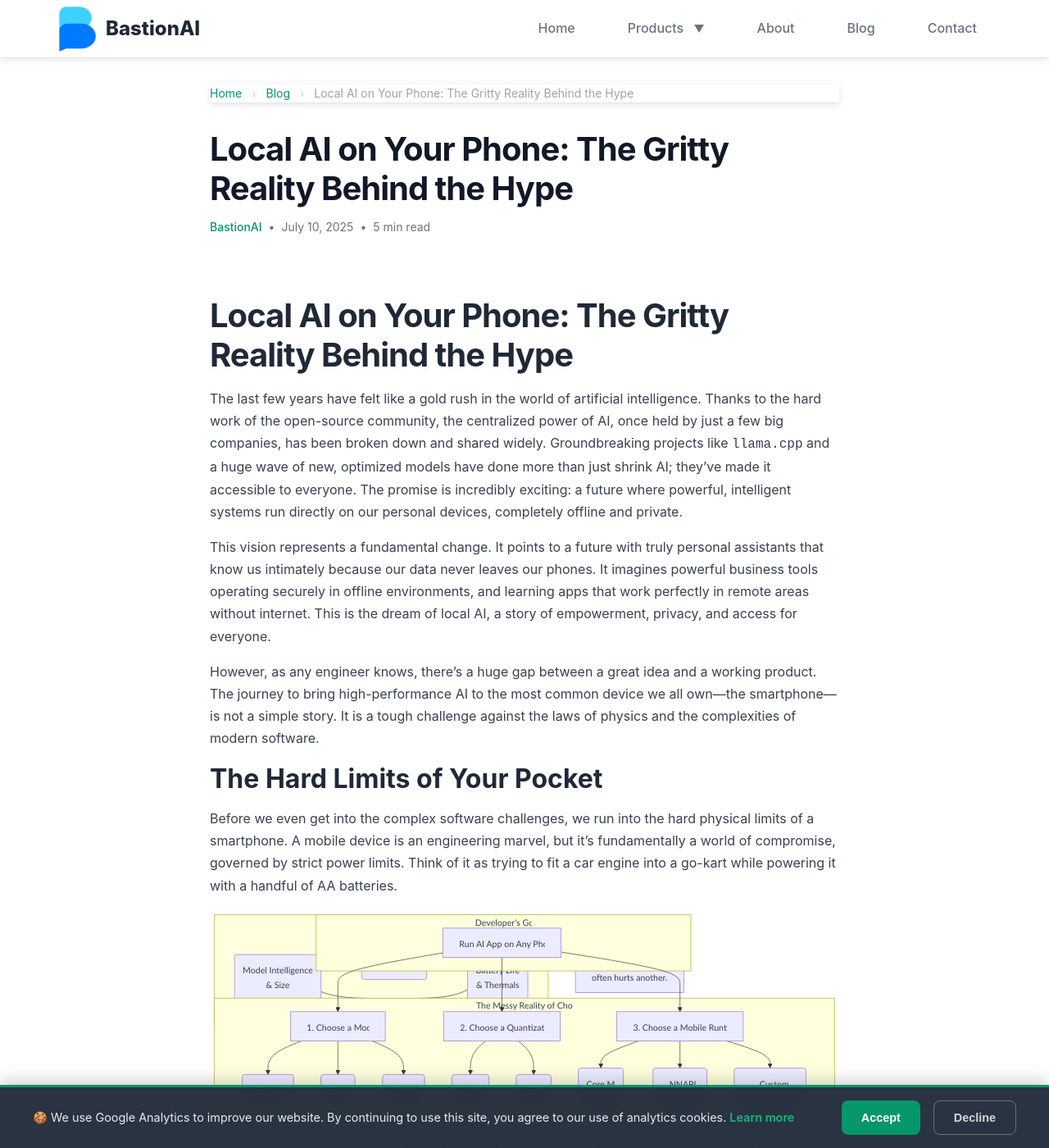
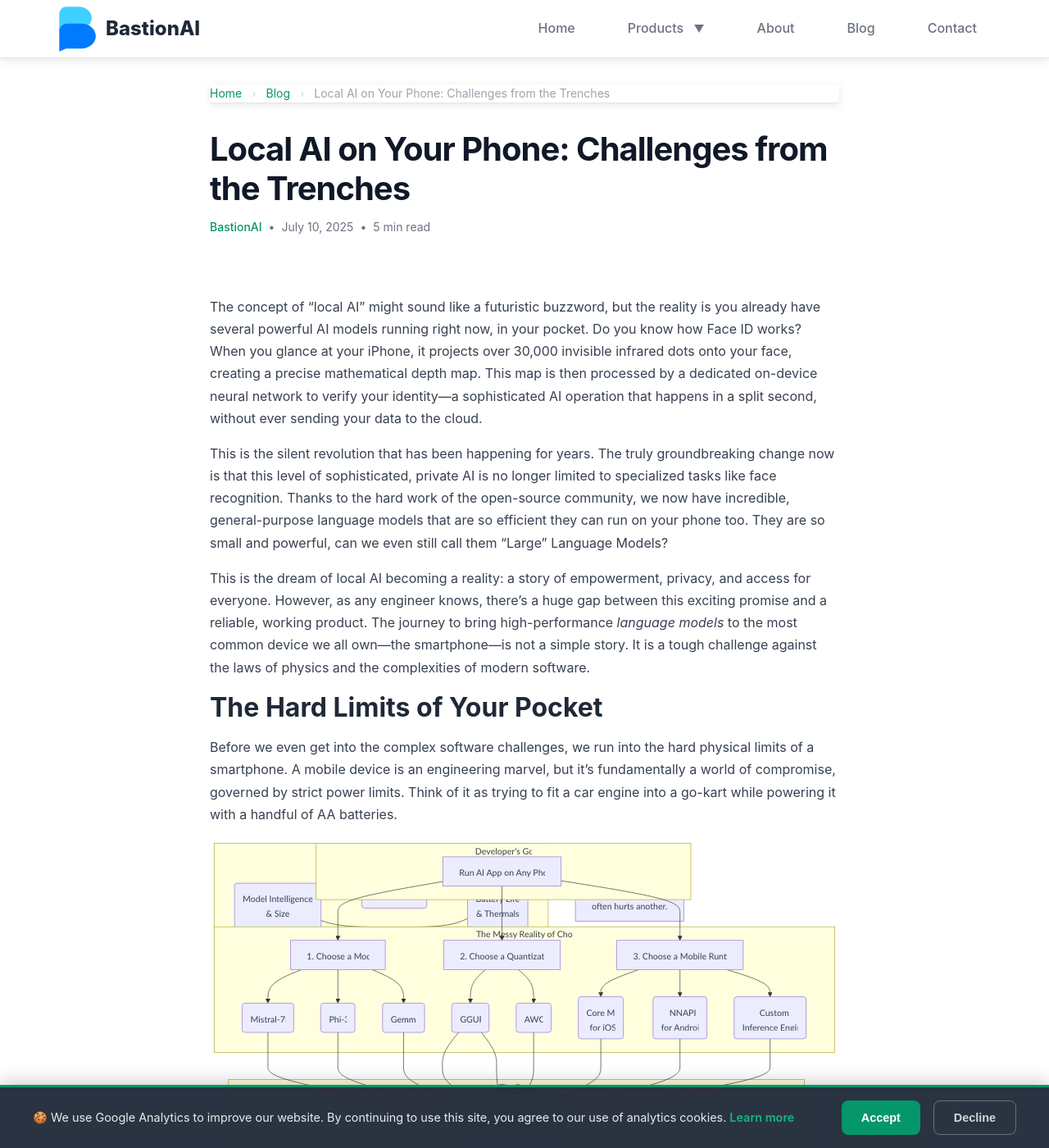
Before and after one commit to BastionAI/bastionai.github.io, a Jekyll site: the page built from _posts/2025-07-10-challenges-local-ai-mobile.md, in a window 1280 px wide and 1400 px high. Shown: the whole window at 82% size. Built offline with Jekyll 4.4.1, drawn with Linux system fonts in a browser that asks for light colours.

Commit message:
Final revision: Rewrite blog intro with Face ID example and more human tone

```diff
--- a/_posts/2025-07-10-challenges-local-ai-mobile.md
+++ b/_posts/2025-07-10-challenges-local-ai-mobile.md
@@ -1,19 +1,17 @@
 ---
 layout: blog-post
-title: "Local AI on Your Phone: The Gritty Reality Behind the Hype"
+title: "Local AI on Your Phone: Challenges from the Trenches"
 author: BastionAI
 date: 2025-07-10 12:00:00 +0100
 categories: [Technical Deep Dive]
 permalink: /blog/challenges-local-ai-mobile/
 ---
 
-## Local AI on Your Phone: The Gritty Reality Behind the Hype
+The concept of "local AI" might sound like a futuristic buzzword, but the reality is you already have several powerful AI models running right now, in your pocket. Do you know how Face ID works? When you glance at your iPhone, it projects over 30,000 invisible infrared dots onto your face, creating a precise mathematical depth map. This map is then processed by a dedicated on-device neural network to verify your identity—a sophisticated AI operation that happens in a split second, without ever sending your data to the cloud.
 
-The last few years have felt like a gold rush in the world of artificial intelligence. Thanks to the hard work of the open-source community, the centralized power of AI, once held by just a few big companies, has been broken down and shared widely. Groundbreaking projects like `llama.cpp` and a huge wave of new, optimized models have done more than just shrink AI; they've made it accessible to everyone. The promise is incredibly exciting: a future where powerful, intelligent systems run directly on our personal devices, completely offline and private.
+This is the silent revolution that has been happening for years. The truly groundbreaking change now is that this level of sophisticated, private AI is no longer limited to specialized tasks like face recognition. Thanks to the hard work of the open-source community, we now have incredible, general-purpose language models that are so efficient they can run on your phone too. They are so small and powerful, can we even still call them "Large" Language Models?
 
-This vision represents a fundamental change. It points to a future with truly personal assistants that know us intimately because our data never leaves our phones. It imagines powerful business tools operating securely in offline environments, and learning apps that work perfectly in remote areas without internet. This is the dream of local AI, a story of empowerment, privacy, and access for everyone.
-
-However, as any engineer knows, there's a huge gap between a great idea and a working product. The journey to bring high-performance AI to the most common device we all own—the smartphone—is not a simple story. It is a tough challenge against the laws of physics and the complexities of modern software.
+This is the dream of local AI becoming a reality: a story of empowerment, privacy, and access for everyone. However, as any engineer knows, there's a huge gap between this exciting promise and a reliable, working product. The journey to bring high-performance *language models* to the most common device we all own—the smartphone—is not a simple story. It is a tough challenge against the laws of physics and the complexities of modern software.
 
 ### The Hard Limits of Your Pocket
 
```
Also changed, not shown: blog.md (+1 -1 lines).
